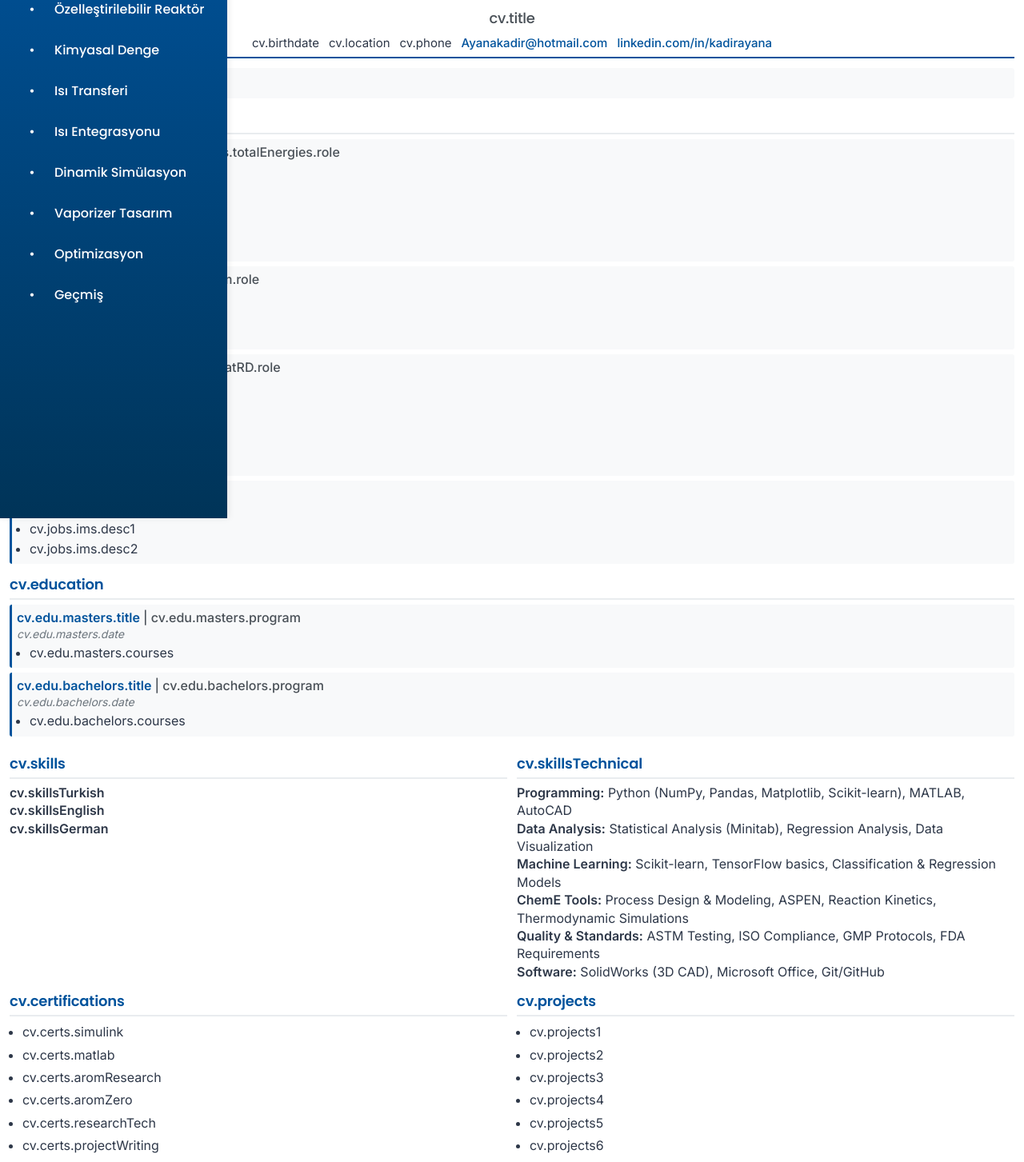
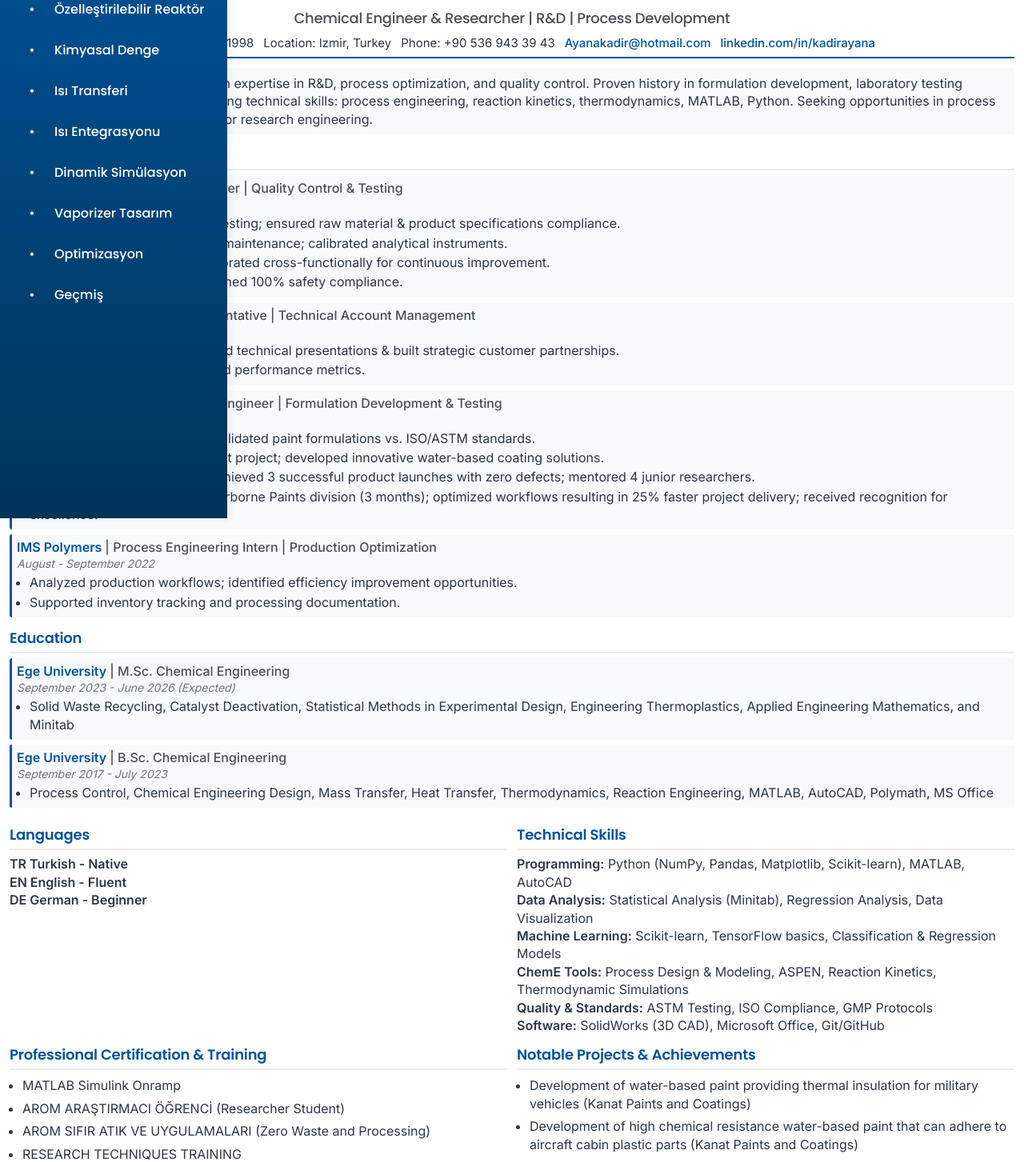
Before and after one commit to kadirayana/ReactorDesign, a Next.js app: page /ReactorDesign/cv in a window 1280 px wide. Shown: the part 152-1605 px from the top of the page at 80% size. Built offline with nearby package versions, Linux system fonts and the light colour scheme.

Commit message:
Update cv.js

```diff
--- a/pages/cv.js
+++ b/pages/cv.js
@@ -5,99 +5,99 @@ export default function CVPage() {
     <div className="page-container cv-page">
       <CVDownloadButton />
       <div className="cv-header">
-        <h1>cv.name</h1>
-        <h2>cv.title</h2>
+        <h1>Kadir AYANA</h1>
+        <h2>Chemical Engineer & Researcher | R&D | Process Development</h2>
         <div className="cv-contact">
-          <span>cv.birthdate</span>
-          <span>cv.location</span>
-          <span>cv.phone</span>
+          <span>Date of Birth: 1998</span>
+          <span>Location: Izmir, Turkey</span>
+          <span>Phone: +90 536 943 39 43</span>
           <span><a href="mailto:Ayanakadir@hotmail.com">Ayanakadir@hotmail.com</a></span>
           <span><a href="https://Linkedin.com/in/kadirayana" target="_blank" rel="noopener noreferrer">linkedin.com/in/kadirayana</a></span>
         </div>
       </div>
       <div className="cv-summary">
-        <p>cv.summary</p>
+        <p>Purposeful Chemical Engineer with expertise in R&D, process optimization, and quality control. Proven history in formulation development, laboratory testing (ASTM), and team leadership. Strong technical skills: process engineering, reaction kinetics, thermodynamics, MATLAB, Python. Seeking opportunities in process development, product innovation, or research engineering.</p>
       </div>
       <div className="cv-section">
-        <h3>cv.workExperience</h3>
-        {/* TotalEnergies */}
+        <h3>Work Experience</h3>
+        {/* Total Energies */}
         <div className="cv-job">
-          <div className="cv-job-title">cv.jobs.totalEnergies.title <span>| cv.jobs.totalEnergies.role</span></div>
-          <div className="cv-job-date">cv.jobs.totalEnergies.date</div>
+          <div className="cv-job-title">Total Energies <span>| Laboratory Engineer | Quality Control & Testing</span></div>
+          <div className="cv-job-date">April 2025 - July 2025</div>
           <ul>
-            <li>cv.jobs.totalEnergies.desc1</li>
-            <li>cv.jobs.totalEnergies.desc2</li>
-            <li>cv.jobs.totalEnergies.desc3</li>
-            <li>cv.jobs.totalEnergies.desc4</li>
+            <li>Executed ASTM-compliant QC testing; ensured raw material & product specifications compliance.</li>
+            <li>Managed laboratory equipment maintenance; calibrated analytical instruments.</li>
+            <li>Documented test results; collaborated cross-functionally for continuous improvement.</li>
+            <li>Enforced HSE protocols; maintained 100% safety compliance.</li>
           </ul>
         </div>
         {/* Alpkim Adhesives */}
         <div className="cv-job">
-          <div className="cv-job-title">cv.jobs.alpkim.title <span>| cv.jobs.alpkim.role</span></div>
-          <div className="cv-job-date">cv.jobs.alpkim.date</div>
+          <div className="cv-job-title">Alpkim Adhesives <span>| Sales Representative | Technical Account Management</span></div>
+          <div className="cv-job-date">January 2025 - April 2025</div>
           <ul>
-            <li>cv.jobs.alpkim.desc1</li>
-            <li>cv.jobs.alpkim.desc2</li>
+            <li>Exceeded sales targets; delivered technical presentations & built strategic customer partnerships.</li>
+            <li>Managed CRM pipeline & tracked performance metrics.</li>
           </ul>
         </div>
-        {/* Kanat Paints and Coatings - R&D Engineer */}
+        {/* Kanat Paints and Coatings */}
         <div className="cv-job">
-          <div className="cv-job-title">cv.jobs.kanatRD.title <span>| cv.jobs.kanatRD.role</span></div>
-          <div className="cv-job-date">cv.jobs.kanatRD.date</div>
+          <div className="cv-job-title">Kanat Paints and Coatings <span>| R&D Engineer | Formulation Development & Testing</span></div>
+          <div className="cv-job-date">June 2023 - August 2024</div>
           <ul>
-            <li>cv.jobs.kanatRD.desc1</li>
-            <li>cv.jobs.kanatRD.desc2</li>
-            <li>cv.jobs.kanatRD.desc3</li>
-            <li>cv.jobs.kanatRD.desc4</li>
+            <li>Conducted laboratory testing; validated paint formulations vs. ISO/ASTM standards.</li>
+            <li>Co-authored TUBITAK 1505 grant project; developed innovative water-based coating solutions.</li>
+            <li>Led 15+ formulation projects; achieved 3 successful product launches with zero defects; mentored 4 junior researchers.</li>
+            <li>Temporarily managed R&D Waterborne Paints division (3 months); optimized workflows resulting in 25% faster project delivery; received recognition for excellence.</li>
           </ul>
         </div>
         {/* IMS Polymers */}
         <div className="cv-job">
-          <div className="cv-job-title">cv.jobs.ims.title <span>| cv.jobs.ims.role</span></div>
-          <div className="cv-job-date">cv.jobs.ims.date</div>
+          <div className="cv-job-title">IMS Polymers <span>| Process Engineering Intern | Production Optimization</span></div>
+          <div className="cv-job-date">August - September 2022</div>
           <ul>
-            <li>cv.jobs.ims.desc1</li>
-            <li>cv.jobs.ims.desc2</li>
+            <li>Analyzed production workflows; identified efficiency improvement opportunities.</li>
+            <li>Supported inventory tracking and processing documentation.</li>
           </ul>
         </div>
       </div>
       <div className="cv-section">
-        <h3>cv.education</h3>
+        <h3>Education</h3>
         {/* Ege University - Master's */}
         <div className="cv-edu">
-          <div className="cv-edu-title">cv.edu.masters.title <span>| cv.edu.masters.program</span></div>
-          <div className="cv-edu-date">cv.edu.masters.date</div>
+          <div className="cv-edu-title">Ege University <span>| M.Sc. Chemical Engineering</span></div>
+          <div className="cv-edu-date">September 2023 - June 2026 (Expected)</div>
           <ul>
-            <li>cv.edu.masters.courses</li>
+            <li>Solid Waste Recycling, Catalyst Deactivation, Statistical Methods in Experimental Design, Engineering Thermoplastics, Applied Engineering Mathematics, and Minitab</li>
           </ul>
         </div>
         {/* Ege University - Bachelor's */}
         <div className="cv-edu">
-          <div className="cv-edu-title">cv.edu.bachelors.title <span>| cv.edu.bachelors.program</span></div>
-          <div className="cv-edu-date">cv.edu.bachelors.date</div>
+          <div className="cv-edu-title">Ege University <span>| B.Sc. Chemical Engineering</span></div>
+          <div className="cv-edu-date">September 2017 - July 2023</div>
           <ul>
-            <li>cv.edu.bachelors.courses</li>
+            <li>Process Control, Chemical Engineering Design, Mass Transfer, Heat Transfer, Thermodynamics, Reaction Engineering, MATLAB, AutoCAD, Polymath, MS Office</li>
           </ul>
         </div>
       </div>
       <div className="cv-section-break">
         <div className="cv-grid-2">
           <div className="cv-section">
-            <h3>cv.skills</h3>
+            <h3>Languages</h3>
             <div className="cv-skills-body">
-              <div><strong>cv.skillsTurkish</strong></div>
-              <div><strong>cv.skillsEnglish</strong></div>
-              <div><strong>cv.skillsGerman</strong></div>
+              <div><strong>TR Turkish - Native</strong></div>
+              <div><strong>EN English - Fluent</strong></div>
+              <div><strong>DE German - Beginner</strong></div>
             </div>
           </div>
           <div className="cv-section">
-            <h3>cv.skillsTechnical</h3>
+            <h3>Technical Skills</h3>
             <div className="cv-skills-body">
               <div><strong>Programming:</strong> Python (NumPy, Pandas, Matplotlib, Scikit-learn), MATLAB, AutoCAD</div>
               <div><strong>Data Analysis:</strong> Statistical Analysis (Minitab), Regression Analysis, Data Visualization</div>
               <div><strong>Machine Learning:</strong> Scikit-learn, TensorFlow basics, Classification & Regression Models</div>
               <div><strong>ChemE Tools:</strong> Process Design & Modeling, ASPEN, Reaction Kinetics, Thermodynamic Simulations</div>
-              <div><strong>Quality & Standards:</strong> ASTM Testing, ISO Compliance, GMP Protocols, FDA Requirements</div>
+              <div><strong>Quality & Standards:</strong> ASTM Testing, ISO Compliance, GMP Protocols</div>
               <div><strong>Software:</strong> SolidWorks (3D CAD), Microsoft Office, Git/GitHub</div>
             </div>
           </div>
@@ -105,31 +105,24 @@ export default function CVPage() {
       </div>
   <div className="cv-grid-2">
         <div className="cv-section">
-          <h3>cv.certifications</h3>
+          <h3>Professional Certification & Training</h3>
           <ul className="cv-certs">
-            <li>cv.certs.simulink</li>
-            <li>cv.certs.matlab</li>
-            <li>cv.certs.aromResearch</li>
-            <li>cv.certs.aromZero</li>
-            <li>cv.certs.researchTech</li>
-            <li>cv.certs.projectWriting</li>
-            <li>cv.certs.python</li>
-            <li>cv.certs.academicWriting</li>
-            <li>cv.certs.firstAid</li>
-            <li>cv.certs.aiMl</li>
+            <li>MATLAB Simulink Onramp</li>
+            <li>AROM ARAŞTIRMACI ÖĞRENCİ (Researcher Student)</li>
+            <li>AROM SIFIR ATIK VE UYGULAMALARI (Zero Waste and Processing)</li>
+            <li>RESEARCH TECHNIQUES TRAINING</li>
+            <li>PROJECT WRITING TRAINING CERTIFICATE PROGRAM</li>
+            <li>PYTHON EDUCATION CERTIFICATE PROGRAM</li>
+            <li>BASIC ACADEMIC WRITING SKILLS</li>
+            <li>BASIC FIRST AID TRAINING</li>
+            <li>ARTIFICIAL INTELLIGENCE BASED MACHINE LEARNING AND BASIC ALGORITHMS TRAINING</li>
           </ul>
         </div>
         <div className="cv-section">
-          <h3>cv.projects</h3>
+          <h3>Notable Projects & Achievements</h3>
           <ul className="cv-projects">
-            <li>cv.projects1</li>
-            <li>cv.projects2</li>
-            <li>cv.projects3</li>
-            <li>cv.projects4</li>
-            <li>cv.projects5</li>
-            <li>cv.projects6</li>
-            <li>cv.projects7</li>
-            <li>cv.projects8</li>
+            <li>Development of water-based paint providing thermal insulation for military vehicles (Kanat Paints and Coatings)</li>
+            <li>Development of high chemical resistance water-based paint that can adhere to aircraft cabin plastic parts (Kanat Paints and Coatings)</li>
           </ul>
         </div>
       </div>
```
